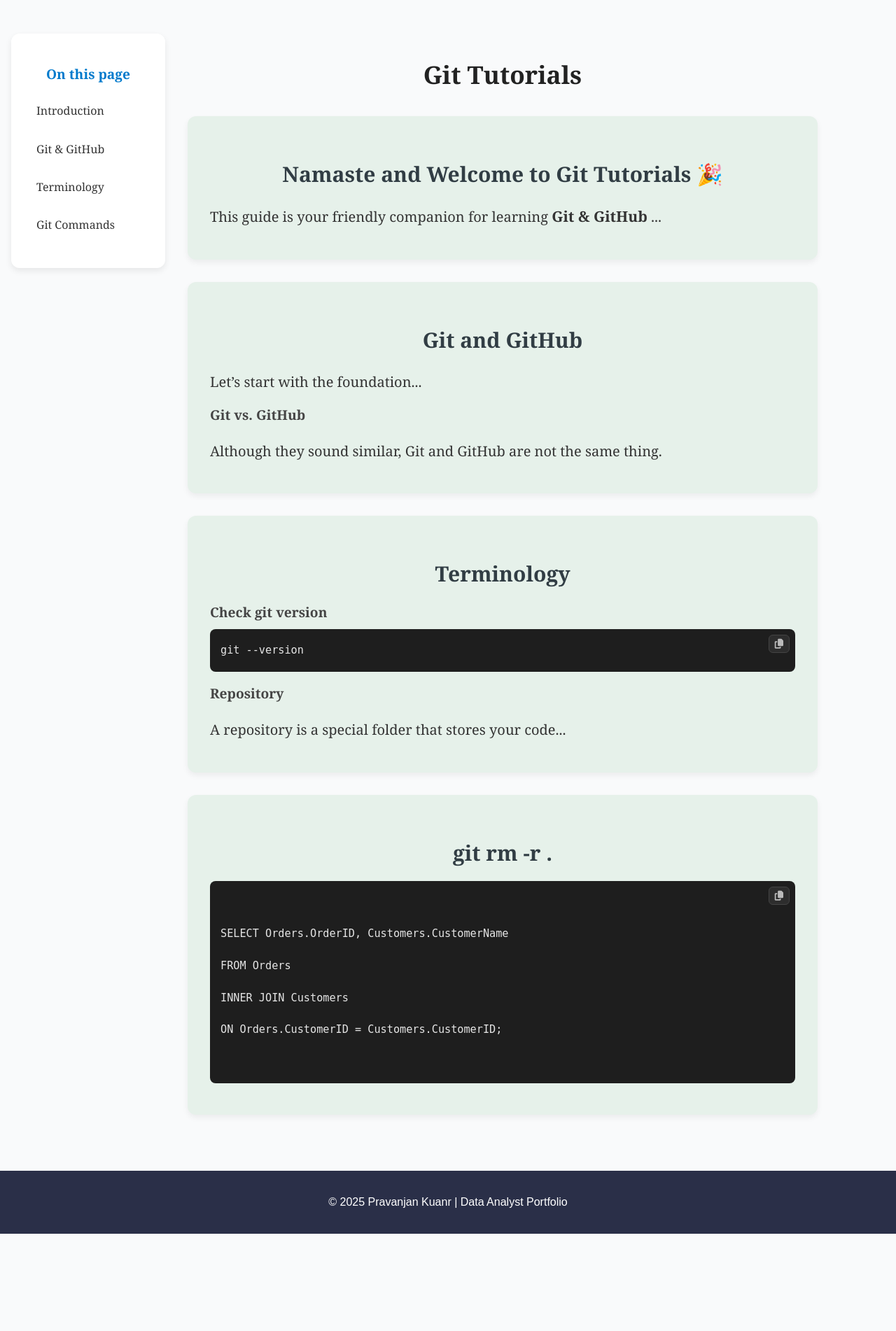
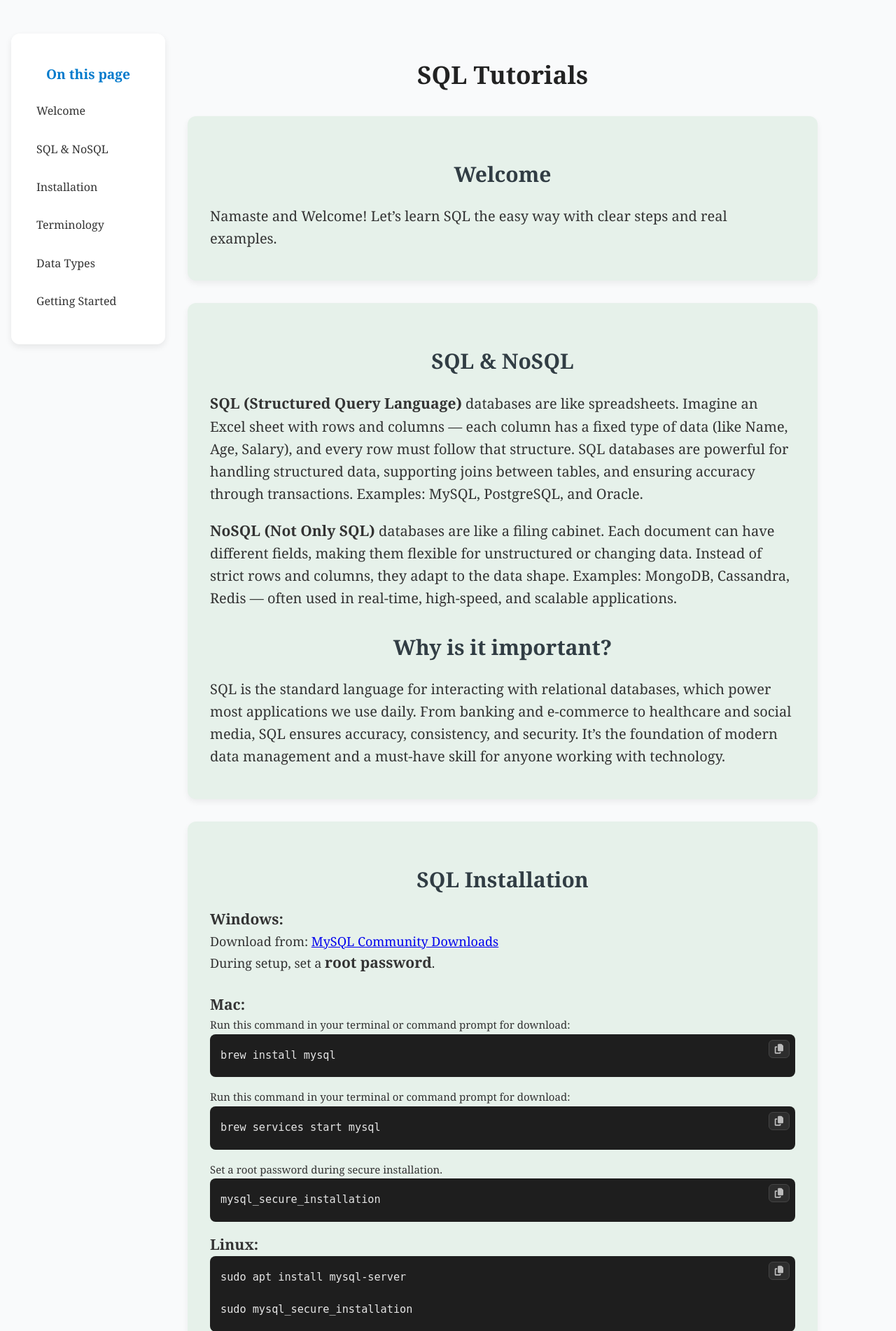
Before and after one commit to Pravanjankuanr/Portfolio_PravanjanKuanr, a Flask app: page /docs/sql in a window 1280 px wide. Shown: the part 94-1996 px from the top of the page at 70% size. Before the commit the page ends 1857 px from the top, so only its background shows below. Run offline with Flask 3, Linux system fonts and the light colour scheme.

Commit message:
Edit some new text

```diff
--- a/templates/docs.html
+++ b/templates/docs.html
@@ -27,6 +27,12 @@
       </div>
 
       <div class="doc-card">
+        <h3>Python</h3>
+        <p>Learn the basics of python</p>
+        <a href="{{ url_for('git_tutorials') }}" class="btn">Open Tutorials</a>
+      </div>
+
+      <div class="doc-card">
         <h3>Portfolio</h3>
         <p>How I build my portfolio website.</p>
         <a href="{{ url_for('git_tutorials') }}" class="btn">Open Tutorials</a>
--- a/templates/sql_tutorials.html
+++ b/templates/sql_tutorials.html
@@ -1,54 +1,148 @@
 {% extends 'base.html' %}
 {% block content %}
 <section class="doc_content">
+  <!-- 🔥 Floating Hamburger -->
+  <div id="hamburgerBtn" class="hamburger-btn">
+    <span></span>
+    <span></span>
+    <span></span>
+  </div>
+
+  <!-- 🔥 Overlay for mobile -->
+  <div class="sidebar-overlay"></div>
+
   <div class="doc-layout">
-
     <!-- ===== Sidebar ===== -->
-    <aside class="sidebar">
+    <aside id="docSidebar" class="sidebar">
       <h3>On this page</h3>
       <nav>
         <ul>
-          <li><a href="#intro">Introduction</a></li>
-          <li><a href="#git-github">Git & GitHub</a></li>
+          <li><a href="#intro">Welcome</a></li>
+          <li><a href="#sql-nosql">SQL & NoSQL</a></li>
+          <li><a href="#installation">Installation</a></li>
           <li><a href="#terminology">Terminology</a></li>
-          <li><a href="#commands">Git Commands</a></li>
+          <li><a href="#datatypes">Data Types</a></li>
+          <li><a href="#gettingstarted">Getting Started</a></li>
         </ul>
       </nav>
     </aside>
 
     <!-- ===== Main Content ===== -->
     <div class="container content-area">
-      <h2 id="intro">Git Tutorials</h2>
-
+      <!-- Welcome -->
+      <h2 id="intro">SQL Tutorials</h2>
       <article class="doccontentbox">
-        <h3>Namaste and Welcome to Git Tutorials 🎉</h3>
-        <p>This guide is your friendly companion for learning <b>Git & GitHub</b> ...</p>
+        <h3>Welcome</h3>
+        <p>
+          Namaste and Welcome! Let’s learn SQL the easy way with clear steps and real examples.
+        </p>
       </article>
 
-      <article class="doccontentbox" id="git-github">
-        <h3>Git and GitHub</h3>
-        <p>Let’s start with the foundation...</p>
-        <h4>Git vs. GitHub</h4>
-        <p>Although they sound similar, Git and GitHub are not the same thing.</p>
+      <!-- SQL & NoSQL -->
+      <article class="doccontentbox" id="sql-nosql">
+        <h3>SQL & NoSQL</h3>
+        <p>
+          <b>SQL (Structured Query Language)</b> databases are like spreadsheets.
+          Imagine an Excel sheet with rows and columns — each column has a fixed type of data
+          (like Name, Age, Salary), and every row must follow that structure. SQL databases are powerful
+          for handling structured data, supporting joins between tables, and ensuring accuracy through transactions.
+          Examples: MySQL, PostgreSQL, and Oracle.
+        </p>
+        <p>
+          <b>NoSQL (Not Only SQL)</b> databases are like a filing cabinet. Each document can have different fields,
+          making them flexible for unstructured or changing data. Instead of strict rows and columns,
+          they adapt to the data shape. Examples: MongoDB, Cassandra, Redis — often used in real-time,
+          high-speed, and scalable applications.
+        </p>
+        <h3>Why is it important?</h3>
+        <p>
+          SQL is the standard language for interacting with relational databases, which power most applications
+          we use daily. From banking and e-commerce to healthcare and social media, SQL ensures accuracy,
+          consistency, and security. It’s the foundation of modern data management and a must-have skill
+          for anyone working with technology.
+        </p>
       </article>
 
+      <!-- Installation -->
+      <article class="doccontentbox" id="installation">
+               <link
+          rel="stylesheet"
+          href="https://cdnjs.cloudflare.com/ajax/libs/font-awesome/6.5.0/css/all.min.css"
+        />
+        <h3>SQL Installation</h3>
+        <b>Windows:</b><br/>
+        <span>Download from:
+          <a href="https://dev.mysql.com/downloads/" target="_blank">MySQL Community Downloads</a>
+        </span><br/>
+        <span>During setup, set a <b>root password</b>.</span><br/><br/>
+
+        <b>Mac:</b><br/>
+        <span class="run-guide">Run this command in your terminal or command prompt for download:</span>
+        <pre><code>brew install mysql</code></pre>
+        <span class="run-guide">Run this command in your terminal or command prompt for download:</span>
+        <pre><code>brew services start mysql</code></pre>
+        <span class="run-guide">Set a root password during secure installation.</span>
+        <pre><code>mysql_secure_installation</code></pre>
+
+        <b>Linux:</b><br/>
+        <pre><code>sudo apt install mysql-server
+sudo mysql_secure_installation</code></pre>
+        <span>Set a root password during secure installation.</span><br/><br/>
+
+        <b>Login to MySQL:</b>
+        <pre><code>mysql -u root -p</code></pre>
+      </article>
+
+      <!-- Terminology -->
       <article class="doccontentbox" id="terminology">
         <h3>Terminology</h3>
-        <h4>Check git version</h4>
-        <link rel="stylesheet" href="https://cdnjs.cloudflare.com/ajax/libs/font-awesome/6.5.0/css/all.min.css">
-        <pre><code>git --version</code></pre>
-        <h4>Repository</h4>
-        <p>A repository is a special folder that stores your code...</p>
+        <p><b>Database:</b> A collection of related data, e.g., an online store database.</p>
+        <p><b>Table:</b> Stores data in rows & columns, like a spreadsheet.</p>
+        <p><b>Row (Record):</b> A single entry, e.g., one customer’s details.</p>
+        <p><b>Column (Field):</b> Defines the type of data, e.g., Name, Age.</p>
+        <p><b>Primary Key:</b> A unique identifier for each row, e.g., Customer_ID.</p>
+        <p><b>Foreign Key:</b> A field linking two tables, e.g., Orders → Customers.</p>
+        <p><b>Schema:</b> Structure of the database.</p>
+        <p><b>Query:</b> A request to retrieve/modify data.</p>
+        <p><b>Constraint:</b> Rules applied to data, e.g., NOT NULL, UNIQUE.</p>
+        <p><b>Index:</b> Speeds up retrieval, like a book index.</p>
       </article>
 
-      <article class="doccontentbox" id="commands">
-        <h3>git rm -r .</h3>
-        <pre><code>
-SELECT Orders.OrderID, Customers.CustomerName
-FROM Orders
-INNER JOIN Customers
-ON Orders.CustomerID = Customers.CustomerID;
-        </code></pre>
+      <!-- Data Types -->
+      <article class="doccontentbox" id="datatypes">
+        <h3>SQL Data Types</h3>
+        <p><b>INT:</b> Whole numbers (e.g., 25, -100).</p>
+        <p><b>DECIMAL / NUMERIC:</b> Fixed precision numbers, e.g., DECIMAL(10,2).</p>
+        <p><b>FLOAT / DOUBLE:</b> Approximate decimal values.</p>
+        <p><b>VARCHAR(n):</b> Variable-length text (up to n chars).</p>
+        <p><b>CHAR(n):</b> Fixed-length text.</p>
+        <p><b>TEXT:</b> Long text (paragraphs).</p>
+        <p><b>DATE:</b> Stores dates (YYYY-MM-DD).</p>
+        <p><b>TIME:</b> Stores time (HH:MM:SS).</p>
+        <p><b>DATETIME / TIMESTAMP:</b> Stores date & time together.</p>
+        <p><b>BOOLEAN:</b> TRUE/FALSE (1 or 0).</p>
+      </article>
+
+      <!-- Getting Started -->
+      <article class="doccontentbox" id="gettingstarted">
+        <h3>Getting Started</h3>
+        <b>Check version</b>
+        <pre><code>mysql --version</code></pre>
+
+        <b>Create Database</b><br/>
+        <span>To create a new database:</span>
+        <pre><code>CREATE DATABASE my_database;</code></pre>
+
+        <b>Use Database</b><br/>
+        <pre><code>USE my_database;</code></pre>
+
+        <b>Create Table Example</b><br/>
+        <pre><code>CREATE TABLE Customers (
+  Customer_ID INT PRIMARY KEY,
+  Name VARCHAR(50),
+  Email VARCHAR(100),
+  Age INT
+);</code></pre>
       </article>
     </div>
   </div>
```
Also changed, not shown: templates/index.html (+6 -8 lines), templates/py_tutorials.html (added, +220 -0 lines).
